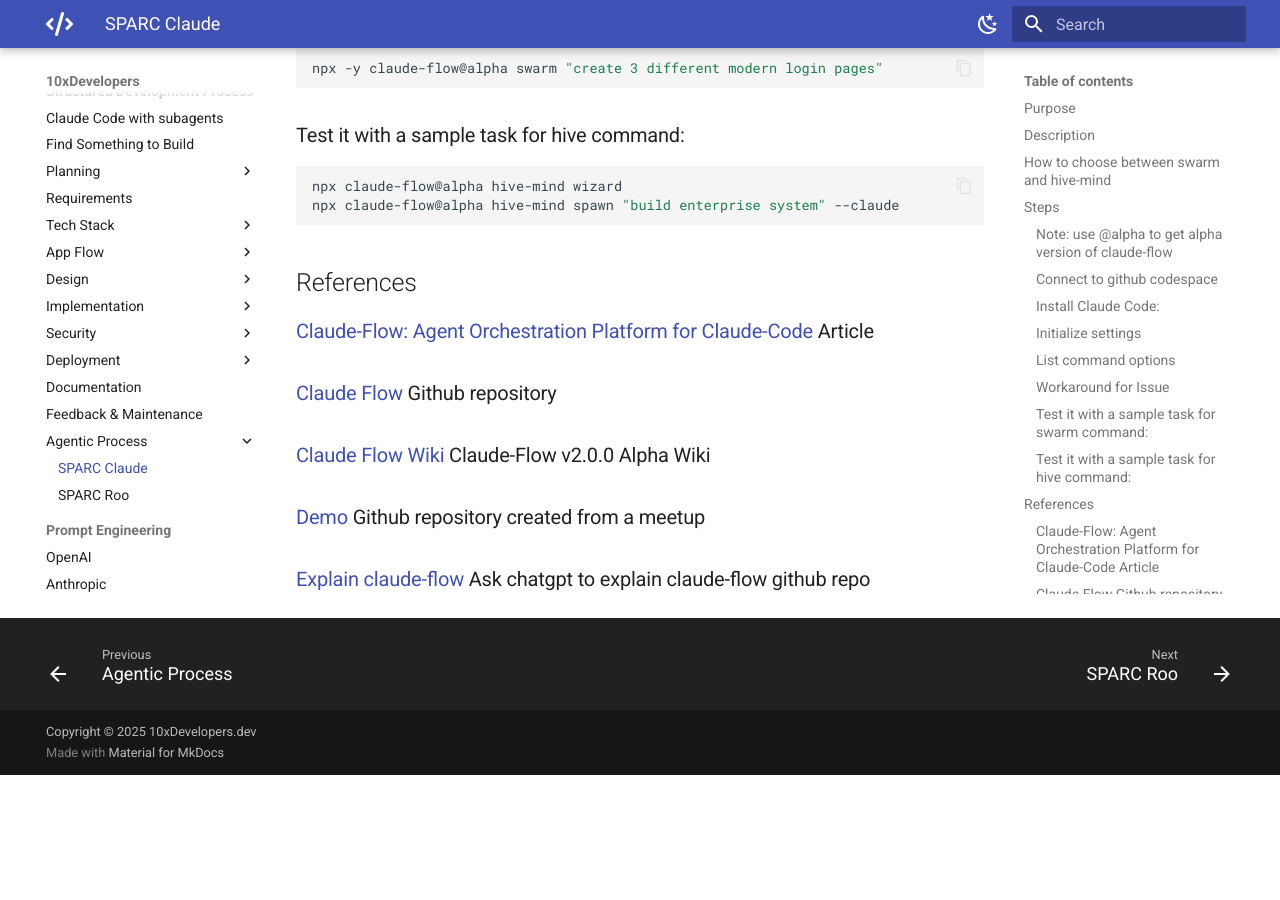
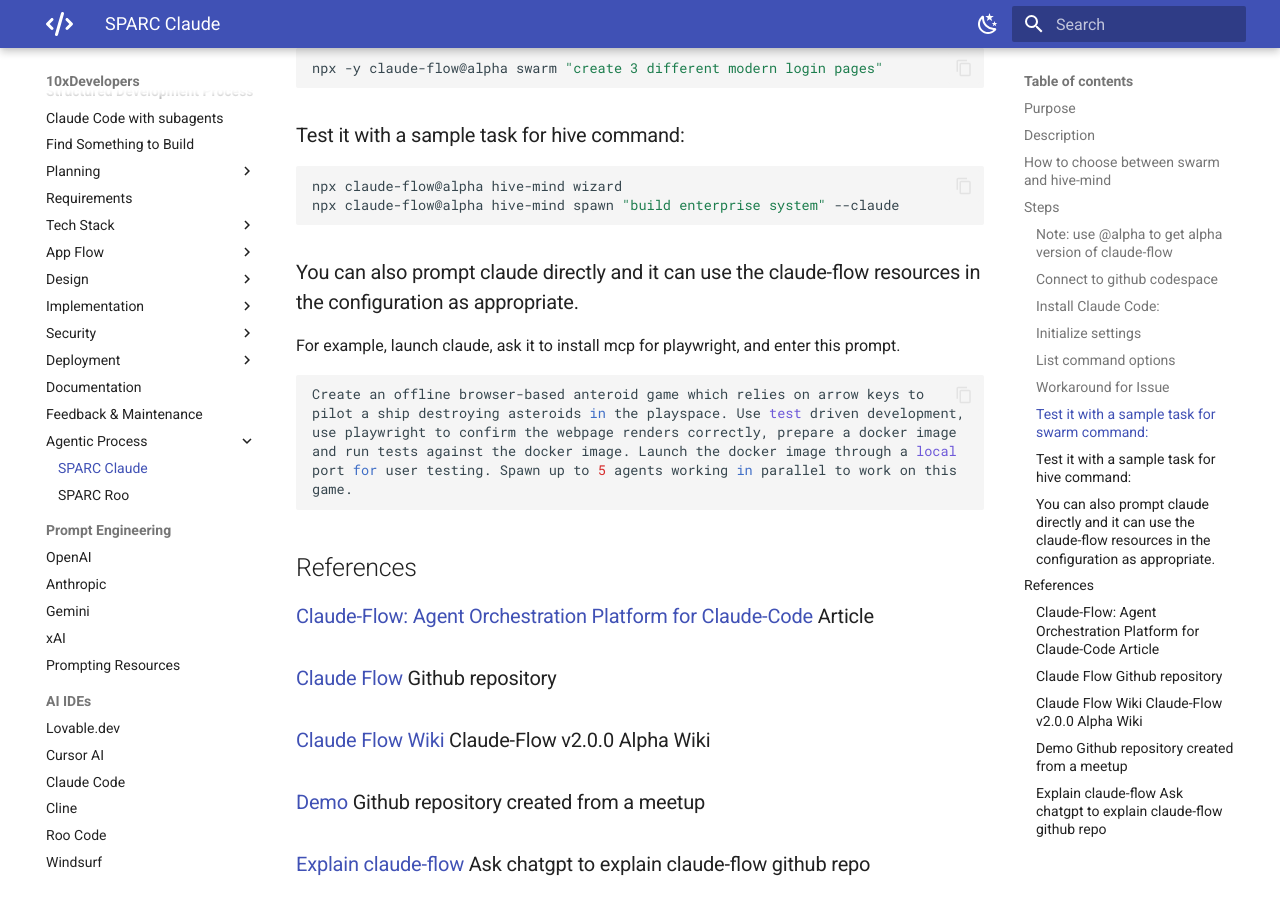
Before and after one commit to shlomoc/10xdev, an MkDocs documentation site: the page built from docs/structured/agentic/SPARC-claude.md, in a window 1280 px wide and 900 px high, scrolled down 1741 px. Built offline with MkDocs 1.6.1 and Material for MkDocs 9.7.7, drawn with Linux system fonts in a browser that asks for light colours; before the commit the page ends 2516 px from its top, so only the background shows below that.

Commit message:
Update documentation: Add new resources and examples for Claude Code, Gemini, OpenAI, and Claude-flow

````diff
--- a/docs/ide/claude-code.md
+++ b/docs/ide/claude-code.md
@@ -30,8 +30,10 @@ Claude code is a CLI that can also be used with an IDE like VS Code using the /i
 ## Tools & Extensions
 
 - [SuperClaude](https://github.com/NomenAK/SuperClaude) - Framework that enhances Claude Code with development personas and commands
+- [Claude Code Templates](https://www.aitmpl.com/) Ready to use templates
 - [Claude Code Development Kit](https://github.com/peterkrueck/Claude-Code-Development-Kit) - Multi-agent orchestration, automated docs & MCP integration
 - [claude-sessions](https://github.com/iannuttall/claude-sessions) - Comprehensive development session tracking and documentation
+- [Claude Code Cheat Sheet](https://github.com/Njengah/claude-code-cheat-sheet) Includes example subagents
 
 ## Community
 
--- a/docs/prompt-engineering/openai.md
+++ b/docs/prompt-engineering/openai.md
@@ -8,7 +8,7 @@
 
 ## Documentation & Guides
 - [OpenAI Models](https://platform.openai.com/docs/models)
-- [How to choose models](https://help.openai.com/en/articles/11165333-chatgpt-enterprise-models-limits)
+- [How to choose models](https://help.openai.com/en/articles/11165333-chatgpt-enterprise-models-limits) Prior to GPT-5
 - [OpenAI Prompt Engineering Docs](https://platform.openai.com/docs/guides/prompt-engineering)
 - [OpenAI Reasoning Models Docs](https://platform.openai.com/docs/guides/reasoning/advice-on-prompting)
 - [OpenAI Cookbook](https://cookbook.openai.com/)
--- a/docs/structured/agentic/SPARC-claude.md
+++ b/docs/structured/agentic/SPARC-claude.md
@@ -66,6 +66,12 @@ npx claude-flow@alpha hive-mind wizard
 npx claude-flow@alpha hive-mind spawn "build enterprise system" --claude
 ```
 
+### You can also prompt claude directly and it can use the claude-flow resources in the configuration as appropriate.
+For example, launch claude, ask it to install mcp for playwright, and enter this prompt.
+```bash
+Create an offline browser-based anteroid game which relies on arrow keys to pilot a ship destroying asteroids in the playspace. Use test driven development, use playwright to confirm the webpage renders correctly, prepare a docker image and run tests against the docker image. Launch the docker image through a local port for user testing. Spawn up to 5 agents working in parallel to work on this game.
+```
+
 ## References
 
 ### [Claude-Flow: Agent Orchestration Platform for Claude-Code](https://www.linkedin.com/pulse/claude-flow-agent-orchestration-platform-claude-code-reuven-cohen-bhimc) Article
````
Also changed, not shown: docs/prompt-engineering/gemini.md (+1 -0 lines), docs/structured/tech-stack/index.md (+1 -0 lines), docs/structured/claude-code-with-subagents.md (line endings or trailing spaces).
